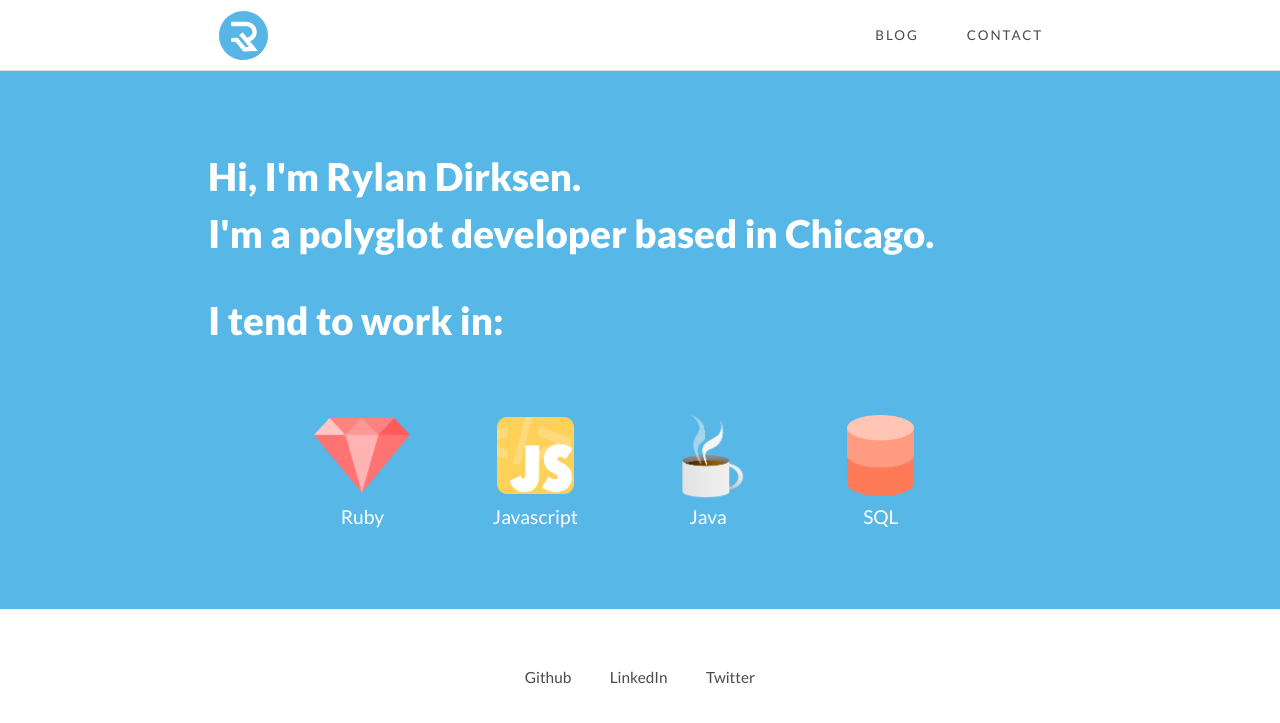
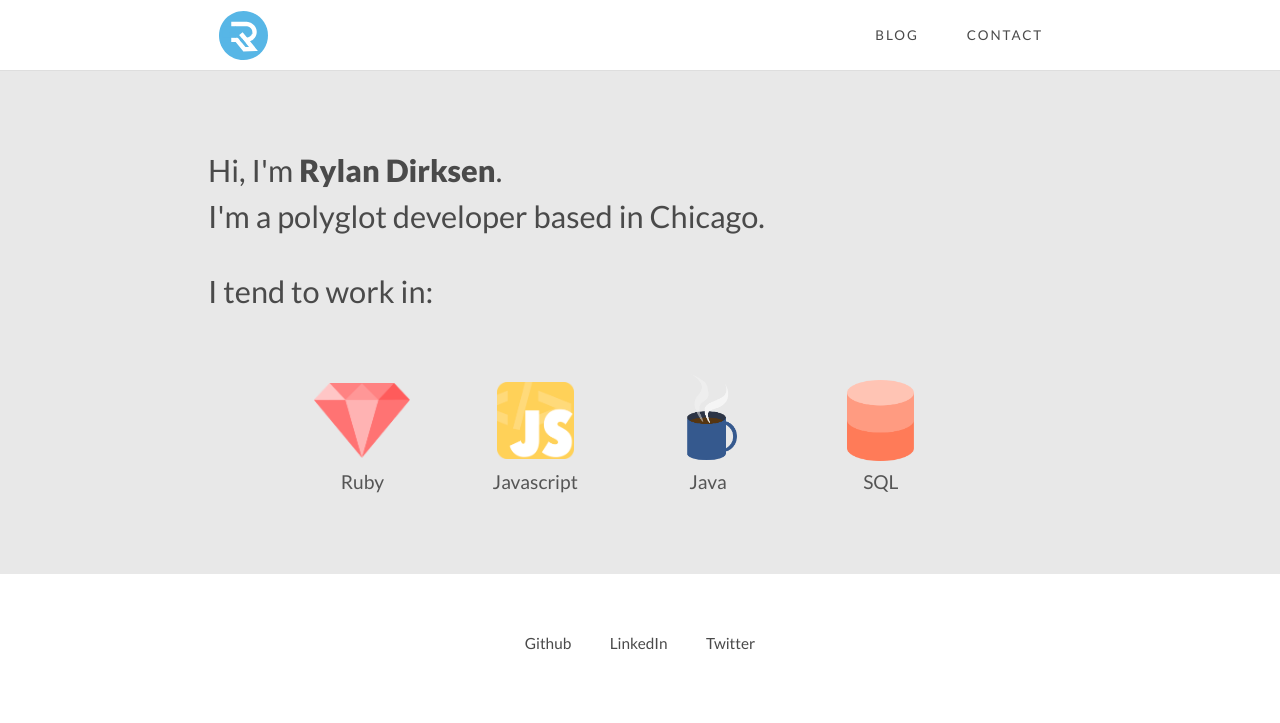
Before and after one commit to rylo/rylo.github.io, a Jekyll site: the page built from index.html, in a window 1280 px wide. Shown: the top 723 px of the page. Built offline with Jekyll 4.4.1, drawn with Linux system fonts in a browser that asks for light colours; nearby versions of some CDN libraries.

Commit message:
[Design] tones down the colors!

```diff
--- a/css/main.css
+++ b/css/main.css
@@ -12,7 +12,7 @@ h1 {
 }
 
 h2 {
-  font-size: 1rem;
+  font-size: 1.2rem;
   margin-bottom: 0.5rem;
 }
 
@@ -114,13 +114,16 @@ a.site-logo {
 }
 
 .hero {
-  background-color: #57b7e6;
+  background-color: #e8e8e8;
   padding: 4rem;
 }
 
 .short-bio {
-  color: #fff;
-  font-size: 2rem;
+  color: #4a4a4a;
+  font-size: 1.6rem;
+}
+
+.short-bio-name {
   font-weight: 800;
 }
 
@@ -136,7 +139,6 @@ a.site-logo {
 
 .skill {
   margin-right: 4rem;
-  color: #fff;
   text-align: center;
 }
 
--- a/index.html
+++ b/index.html
@@ -5,7 +5,7 @@ title: Rylan Dirksen
 
 <div class="hero">
   <div class="container">
-    <p class="short-bio">Hi, I'm Rylan Dirksen.<br />I'm a polyglot developer based in Chicago.</p>
+    <p class="short-bio">Hi, I'm <span class="short-bio-name">Rylan Dirksen</span>.<br />I'm a polyglot developer based in Chicago.</p>
     <p class="short-bio">I tend to work in:</p>
     <ul class="skills">
       <li class="skill"><div class="skill-icon skill-icon--ruby"></div>Ruby</li>
```
Also changed, not shown: images/java-icon.png.
